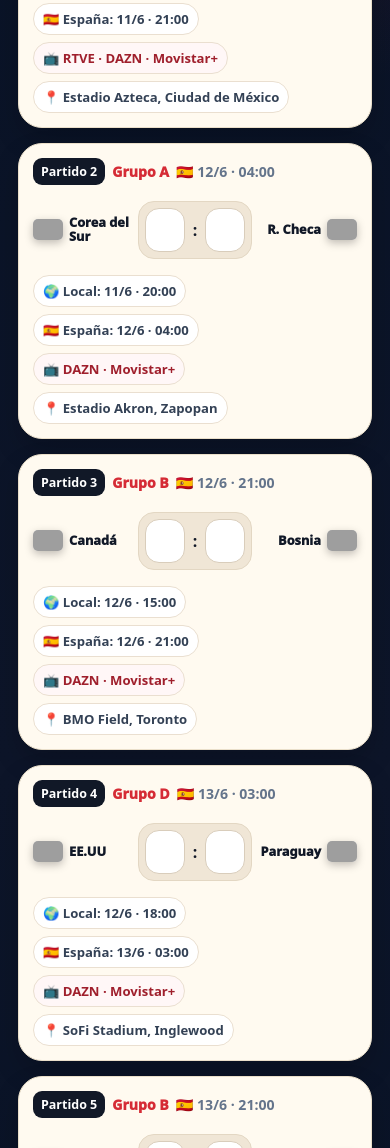
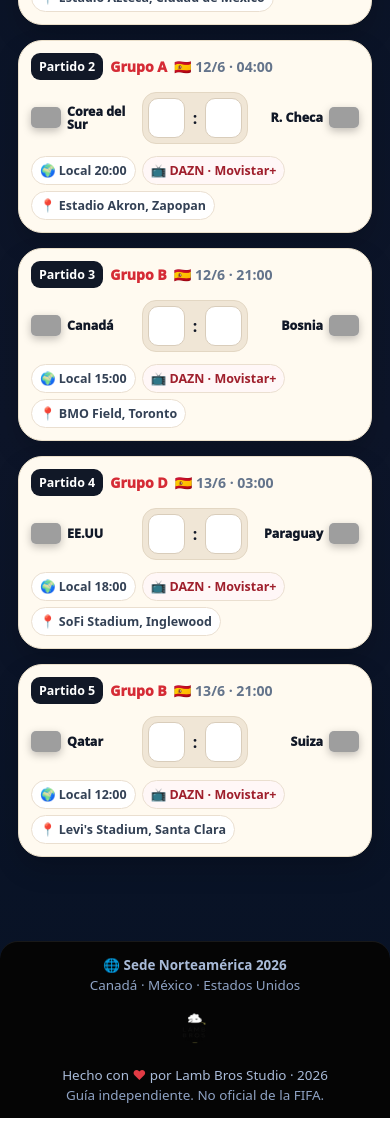
Before and after one commit to lambbross-lab/WorldCup, a plain HTML site: page index.html in a window 390 px wide. Shown: the part 852-2000 px from the top of the page. After the commit the page ends 1970 px from the top, so only its background shows below. Drawn offline with Linux system fonts and the light colour scheme; grey boxes are pictures that could not be loaded.

Commit message:
Version 16 - mobile layout and World Cup icon

```diff
--- a/index.html
+++ b/index.html
@@ -418,6 +418,94 @@ input[type=number]{-moz-appearance:textfield;appearance:textfield}
   }
 }
 
+
+/* V16: tarjetas más compactas + footer corregido */
+@media(max-width:760px){
+  .match{
+    padding:12px !important;
+  }
+  .match .teams{
+    margin:12px 0 !important;
+    grid-template-columns:minmax(100px,1fr) auto minmax(100px,1fr) !important;
+    gap:8px !important;
+  }
+  .match .score{
+    min-width:94px !important;
+    padding:5px !important;
+    border-radius:14px !important;
+  }
+  .match .score input{
+    width:37px !important;
+    height:40px !important;
+    font-size:1.05rem !important;
+    border-radius:10px !important;
+  }
+  .match .name{
+    max-width:104px !important;
+    font-size:.78rem !important;
+    line-height:1.05 !important;
+  }
+  .details{
+    gap:6px !important;
+    margin-top:6px !important;
+  }
+  .pill{
+    font-size:.78rem !important;
+    padding:5px 8px !important;
+  }
+}
+
+/* Footer v16 */
+.site-footer{
+  max-width:1160px !important;
+  margin:24px auto 0 !important;
+  padding:12px 22px !important;
+  background:#050505 !important;
+  border-top:1px solid rgba(255,255,255,.08) !important;
+  border-radius:18px 18px 0 0 !important;
+  display:grid !important;
+  grid-template-columns:1fr auto 1fr !important;
+  align-items:center !important;
+  gap:22px !important;
+  color:#a9bbd8 !important;
+}
+.site-footer .footer-left,
+.site-footer .footer-right{
+  font-size:.84rem !important;
+  line-height:1.35 !important;
+}
+.site-footer .footer-left{text-align:left !important}
+.site-footer .footer-right{text-align:right !important}
+.site-footer .footer-sub{color:#8fa3c4 !important;margin-top:2px !important}
+.site-footer .footer-logo{
+  height:58px !important;
+  width:auto !important;
+  display:block !important;
+  opacity:1 !important;
+  background:transparent !important;
+  border:0 !important;
+  box-shadow:none !important;
+  border-radius:0 !important;
+  margin:0 !important;
+}
+.site-footer .footer-dot{color:#e23b44 !important;font-weight:900 !important}
+@media(max-width:760px){
+  .site-footer{
+    grid-template-columns:1fr !important;
+    gap:8px !important;
+    text-align:center !important;
+    padding:14px 18px !important;
+  }
+  .site-footer .footer-left,
+  .site-footer .footer-right{
+    text-align:center !important;
+  }
+  .site-footer .footer-logo{
+    height:56px !important;
+    margin:auto !important;
+  }
+}
+
 </style>
 </head>
 <body>
@@ -528,7 +616,7 @@ function renderHome(){
 function go(tab){document.querySelector(".tabs .active").classList.remove("active");document.querySelector(`[data-tab="${tab}"]`).classList.add("active");activeTab=tab;render();}
 function renderCalendar(ms){let by={};ms.forEach(m=>(by[m.dateSpain]??=[]).push(m));view.innerHTML=Object.keys(by).sort().map(d=>`<div class="section-title"><span class="day">${fmtDate(d)}</span></div><div class="grid">${by[d].map(matchCard).join("")}</div>`).join("")||`<div class="card"><h3>Sin partidos</h3><p>No hay partidos con ese filtro.</p></div>`}
 function renderByGroups(){view.innerHTML=Object.keys(GROUPS).map(g=>`<div class="section-title"><span class="day">Grupo ${g}</span></div><div class="grid">${MATCHES.filter(m=>m.group===g&&matchVisible(m)).map(matchCard).join("")}</div>`).join("")}
-function matchCard(m){let s=getScore(m.id),h=s.h??"",a=s.a??"";let tv=(m.home==="Spain"||m.away==="Spain"||m.id===1)?"RTVE · DAZN · Movistar+":"DAZN · Movistar+";return `<article class="match"><div class="meta"><span class="tag">Partido ${m.id}</span><span class="g">Grupo ${m.group}</span><span>🇪🇸 ${shortDate(m.dateSpain)} · ${m.timeSpain}</span></div><div class="teams"><div class="team">${flagHtml(m.home)}<span class="name">${teamName(m.home)}</span></div><div class="score"><input type="number" inputmode="numeric" pattern="[0-9]*" min="0" value="${h}" onchange="setScore(${m.id},'h',this.value)"> <b>:</b> <input type="number" inputmode="numeric" pattern="[0-9]*" min="0" value="${a}" onchange="setScore(${m.id},'a',this.value)"></div><div class="team right"><span class="name">${teamName(m.away)}</span>${flagHtml(m.away)}</div></div><div class="details"><span class="pill">🌍 Local: ${shortDate(m.localDate)} · ${m.localTime}</span><span class="pill">🇪🇸 España: ${shortDate(m.dateSpain)} · ${m.timeSpain}</span><span class="pill tv">📺 ${tv}</span></div><div class="details"><span class="pill">📍 ${m.venue||"Sede pendiente"}</span></div></article>`}
+function matchCard(m){let s=getScore(m.id),h=s.h??"",a=s.a??"";let tv=(m.home==="Spain"||m.away==="Spain"||m.id===1)?"RTVE · DAZN · Movistar+":"DAZN · Movistar+";return `<article class="match"><div class="meta"><span class="tag">Partido ${m.id}</span><span class="g">Grupo ${m.group}</span><span>🇪🇸 ${shortDate(m.dateSpain)} · ${m.timeSpain}</span></div><div class="teams"><div class="team">${flagHtml(m.home)}<span class="name">${teamName(m.home)}</span></div><div class="score"><input type="number" inputmode="numeric" pattern="[0-9]*" min="0" value="${h}" onchange="setScore(${m.id},'h',this.value)"> <b>:</b> <input type="number" inputmode="numeric" pattern="[0-9]*" min="0" value="${a}" onchange="setScore(${m.id},'a',this.value)"></div><div class="team right"><span class="name">${teamName(m.away)}</span>${flagHtml(m.away)}</div></div><div class="details"><span class="pill">🌍 Local ${m.localTime}</span><span class="pill tv">📺 ${tv}</span></div><div class="details"><span class="pill">📍 ${m.venue||"Sede pendiente"}</span></div></article>`}
 function renderStandings(){let thirds=thirdRanking();view.innerHTML=`<div class="section-title"><span class="day">Clasificaciones</span></div><div class="groups">${Object.keys(GROUPS).map(groupTable).join("")}</div><div class="section-title"><span class="day">Mejores terceros</span></div><div class="card" style="overflow:auto"><table><thead><tr><th>#</th><th>Grupo</th><th>Equipo</th><th>PJ</th><th>G</th><th>E</th><th>P</th><th>GF</th><th>GC</th><th>DG</th><th>PTS</th></tr></thead><tbody>${thirds.map((r,i)=>`<tr class="${i<8?'third':''}"><td>${i+1}</td><td>${r.group}</td><td>${standingFlagHtml(r)}${r.name}</td><td>${r.PJ}</td><td>${r.G}</td><td>${r.E}</td><td>${r.P}</td><td>${r.GF}</td><td>${r.GC}</td><td>${r.DG}</td><td><b>${r.PTS}</b></td></tr>`).join("")}</tbody></table></div>`}
 function groupTable(g){return `<div class="card"><h3>Grupo ${g}</h3><table><thead><tr><th>Equipo</th><th>PJ</th><th>G</th><th>E</th><th>P</th><th>GF</th><th>GC</th><th>DG</th><th>PTS</th></tr></thead><tbody>${standings(g).map((r,i)=>`<tr class="${i<2?'qual':i===2?'third':''}"><td>${standingFlagHtml(r)}${r.name}</td><td>${r.PJ}</td><td>${r.G}</td><td>${r.E}</td><td>${r.P}</td><td>${r.GF}</td><td>${r.GC}</td><td>${r.DG}</td><td><b>${r.PTS}</b></td></tr>`).join("")}</tbody></table><p class="note">1.º y 2.º pasan. El 3.º entra en el ranking de terceros.</p></div>`}
 function renderKO(){const labels={r32:"Dieciseisavos",r16:"Octavos",qf:"Cuartos",sf:"Semifinales",third:"Tercer puesto",final:"Final"};view.innerHTML=`<div class="section-title"><span class="day">Eliminatorias</span></div><div class="stage-tabs">${Object.entries(labels).map(([k,v])=>`<button class="${activeRound===k?'active-stage':''}" onclick="activeRound='${k}';renderKO()">${v}</button>`).join("")}</div><div class="knock">${KO.filter(m=>m.round===activeRound).map(koCard).join("")}</div><div class="champion"><div class="cup">🏆</div><h2>Campeón</h2><p>${koWinner(104).name||"A definir"}</p></div>`}
@@ -563,12 +651,9 @@ render(); if("serviceWorker" in navigator){navigator.serviceWorker.register("./s
   <img src="assets/logoblancotransparente.png" alt="Lamb Bros Studio" class="footer-logo">
 
   <div class="footer-right">
-    Hecho con <span class="footer-dot">♥</span> por Lamb Bros Studio · 2026
+    <div>Hecho con <span class="footer-dot">♥</span> por Lamb Bros Studio · 2026</div>
+    <div class="footer-sub">Guía independiente. No oficial de la FIFA.</div>
   </div>
 </footer>
-<div class="footer-note">
-  Guía y cuaderno independiente para seguimiento del torneo. No oficial de la FIFA.
-</div>
-
 </body>
 </html>
--- a/sw.js
+++ b/sw.js
@@ -1 +1 @@
-self.addEventListener('install',e=>e.waitUntil(caches.open('mi-world-cup-2026-v15').then(c=>c.addAll(['./','./index.html','./manifest.webmanifest','./assets/logoblancotransparente.png','./assets/icon-192.png','./assets/icon-512.png']))));self.addEventListener('fetch',e=>e.respondWith(caches.match(e.request).then(r=>r||fetch(e.request))));
+self.addEventListener('install',e=>e.waitUntil(caches.open('mi-world-cup-2026-v16').then(c=>c.addAll(['./','./index.html','./manifest.webmanifest','./assets/logoblancotransparente.png','./assets/icon-192.png','./assets/icon-512.png']))));self.addEventListener('fetch',e=>e.respondWith(caches.match(e.request).then(r=>r||fetch(e.request))));
```
Also changed, not shown: README.txt.
